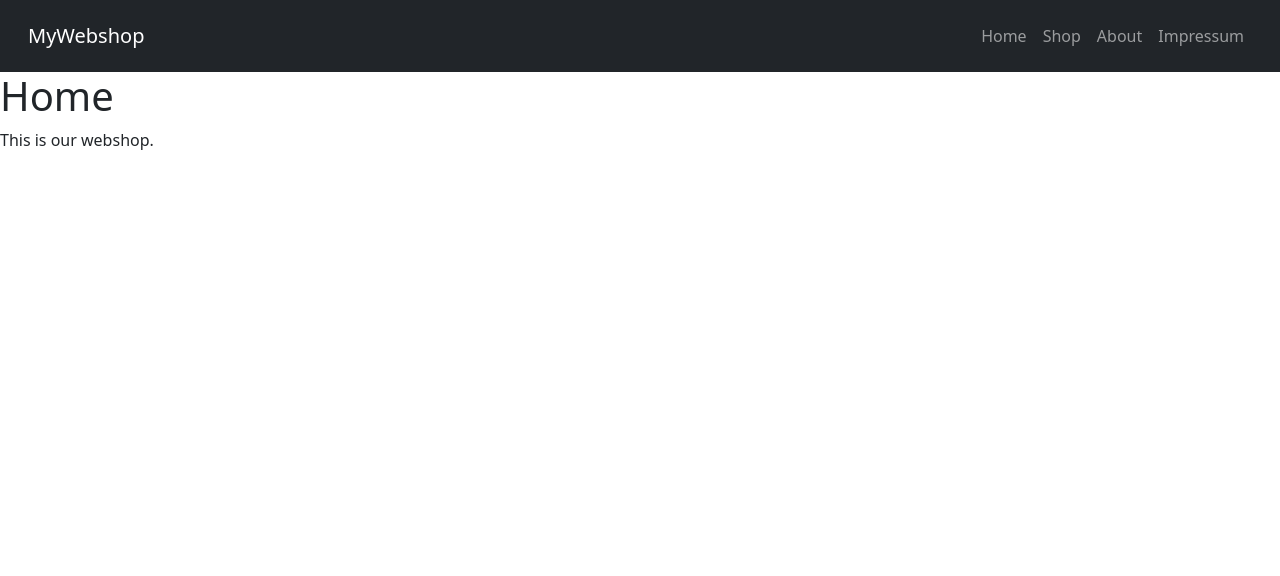
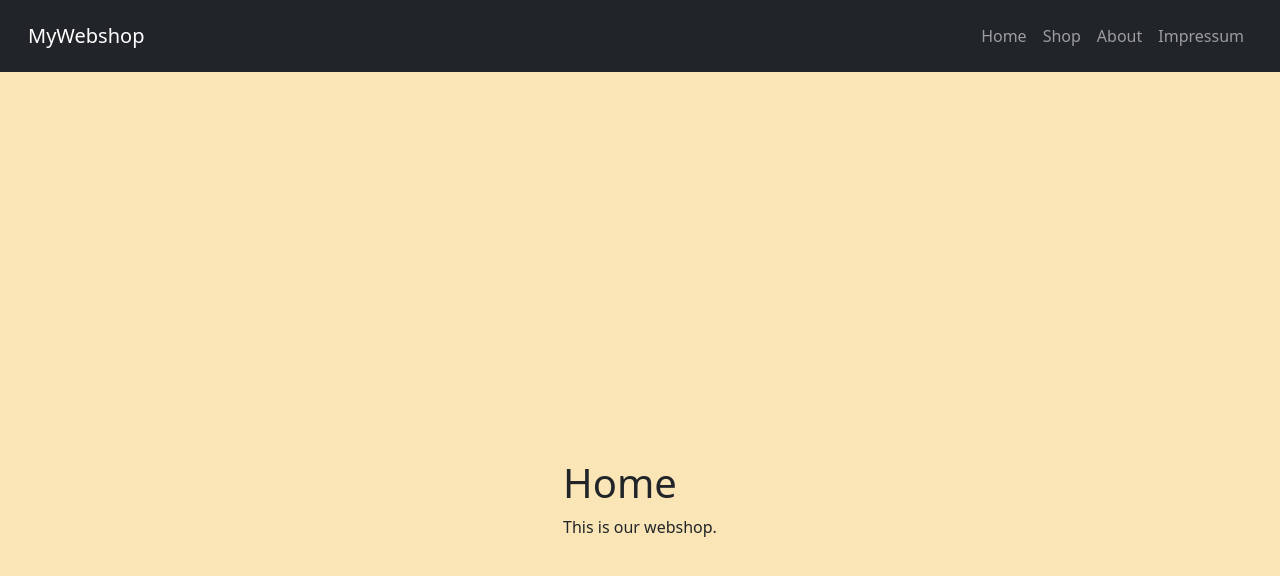
Before and after one commit to lisa-q/webapp_hwr, a React (Vite) app: page / in a window 1280 px wide. Shown: the top 576 px of the page. Built offline with nearby package versions, Linux system fonts and the light colour scheme.

Commit message:
app.css eingebunden (damit alle dynamischen seiten das selbe grundstyling haben

```diff
--- a/src/App.tsx
+++ b/src/App.tsx
@@ -3,16 +3,19 @@
 import About from "./pages/About";
 import Impressum from "./pages/Impressum";
 import Navbar from "./components/Navbar";
+import "./App.css";
 
 function App() {
   return (
     <Router>
       <Navbar />
+      <div id="dynamic-content">
         <Routes>
           <Route path="/" element={<Home />} />
           <Route path="/about" element={<About />} />
           <Route path="/impressum" element={<Impressum />} />
         </Routes>
+      </div>
     </Router>
   );
 }
```
Lines whose indentation alone changed are shown as unchanged.
